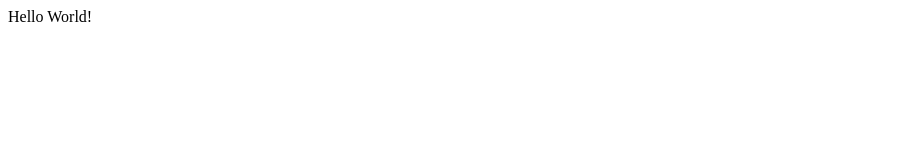
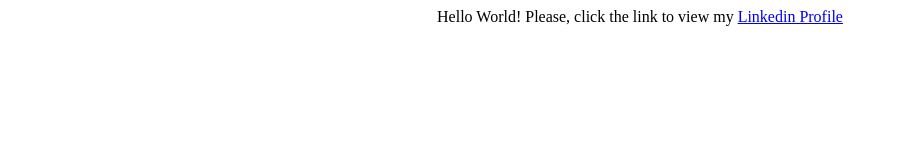
Before and after one commit to yubarajkalathoki/yubarajkalathoki.github.io, a plain HTML site: page index.html in a window 1280 px wide. Shown: the whole page, without its empty margins (0-897 px from the left). Drawn offline with Linux system fonts and the light colour scheme.

Commit message:
Added linkedin profile link

```diff
--- a/index.html
+++ b/index.html
@@ -3,7 +3,10 @@
         <title>Hello World!</title>
         <link rel="shortcut icon" href="/images/favicon.ico" type="image/x-icon" />
     </head>
-    <body>
-            Hello World!
+    <body align="center">
+            Hello World! Please, click the link to view my
+            <a href="https://www.linkedin.com/in/yubarajkalathoki/" >
+                <ion-icon name="logo-linkedin">Linkedin Profile</ion-icon>
+            </a>
     </body>
 </html>
```
